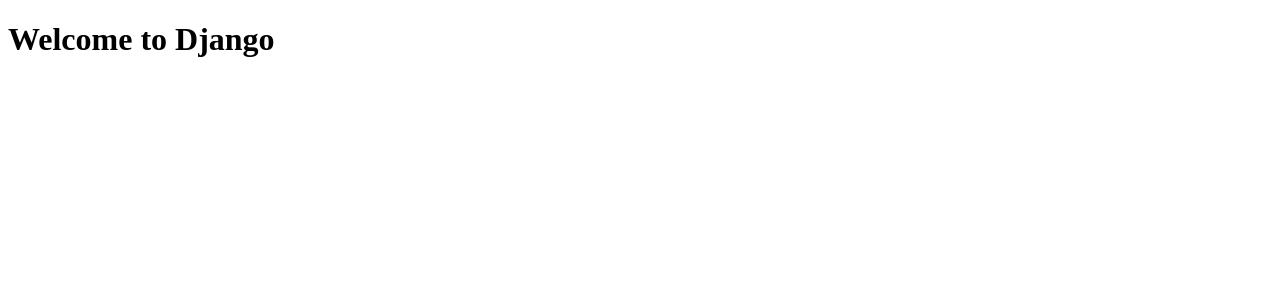
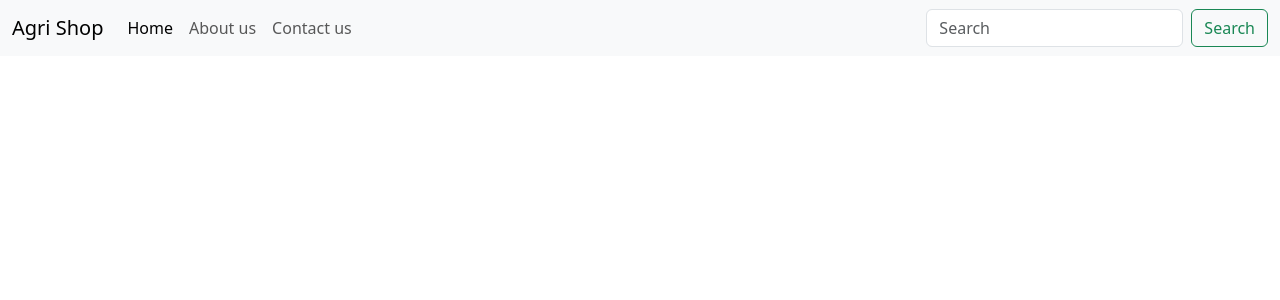
Before and after one commit to code4mei/Agriware, a Django app: page / in a window 1280 px wide. Shown: the top 300 px of the page. Run offline with Django 5.2, Linux system fonts and the light colour scheme.

Commit message:
Updated index.html

```diff
--- a/ecommerce/templates/index.html
+++ b/ecommerce/templates/index.html
@@ -1,11 +1,44 @@
-<!DOCTYPE html>
+<!doctype html>
 <html lang="en">
-<head>
-    <meta charset="UTF-8">
-    <meta name="viewport" content="width=device-width, initial-scale=1.0">
+  <head>
+    <meta charset="utf-8">
+    <meta name="viewport" content="width=device-width, initial-scale=1">
     <title>E-commerce</title>
-</head>
-<body>
-    <h1> Welcome to Django</h1>
-</body>
+    <link href="https://cdn.jsdelivr.net/npm/bootstrap@5.3.3/dist/css/bootstrap.min.css" rel="stylesheet" integrity="sha384-QWTKZyjpPEjISv5WaRU9OFeRpok6YctnYmDr5pNlyT2bRjXh0JMhjY6hW+ALEwIH" crossorigin="anonymous">
+  </head>
+  <body>
+    <nav class="navbar navbar-expand-lg bg-body-tertiary" style="background-color: rgb(102, 255, 135);">
+        <div class="container-fluid">
+          <a class="navbar-brand" href="#">Agri Shop</a>
+          <button class="navbar-toggler" type="button" data-bs-toggle="collapse" data-bs-target="#navbarSupportedContent" aria-controls="navbarSupportedContent" aria-expanded="false" aria-label="Toggle navigation">
+            <span class="navbar-toggler-icon"></span>
+          </button>
+          <div class="collapse navbar-collapse" id="navbarSupportedContent">
+            <ul class="navbar-nav me-auto mb-2 mb-lg-0">
+              <li class="nav-item">
+                <a class="nav-link active" aria-current="page" href="/">Home</a>
+              </li>
+
+              <li class="nav-item">
+                <a class="nav-link" href="/about">About us</a>
+              </li>
+
+              <li class="nav-item">
+                <a class="nav-link" href="/contact">Contact us</a>
+              </li>
+
+            </ul>
+            <form class="d-flex" role="search">
+              <input class="form-control me-2" type="search" placeholder="Search" aria-label="Search">
+              <button class="btn btn-outline-success" type="submit">Search</button>
+            </form>
+          </div>
+        </div>
+      </nav>
+    <!-------------------------------------- Script Section------------------------------------------------------------>
+
+    <script src="https://cdn.jsdelivr.net/npm/bootstrap@5.3.3/dist/js/bootstrap.bundle.min.js" integrity="sha384-YvpcrYf0tY3lHB60NNkmXc5s9fDVZLESaAA55NDzOxhy9GkcIdslK1eN7N6jIeHz" crossorigin="anonymous">
+    </script>
+
+  </body>
 </html>
```
Also changed, not shown: README.md.
